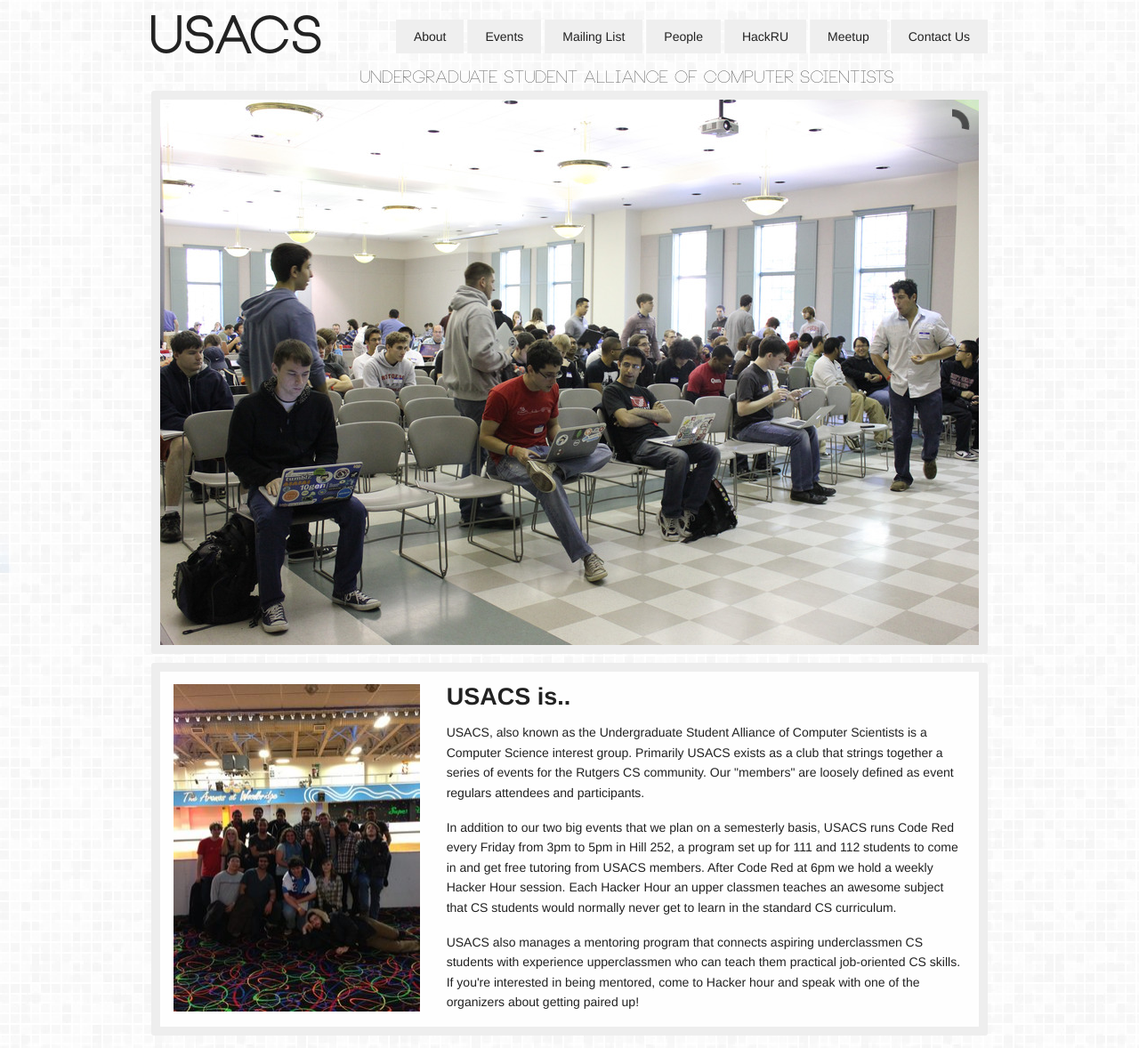
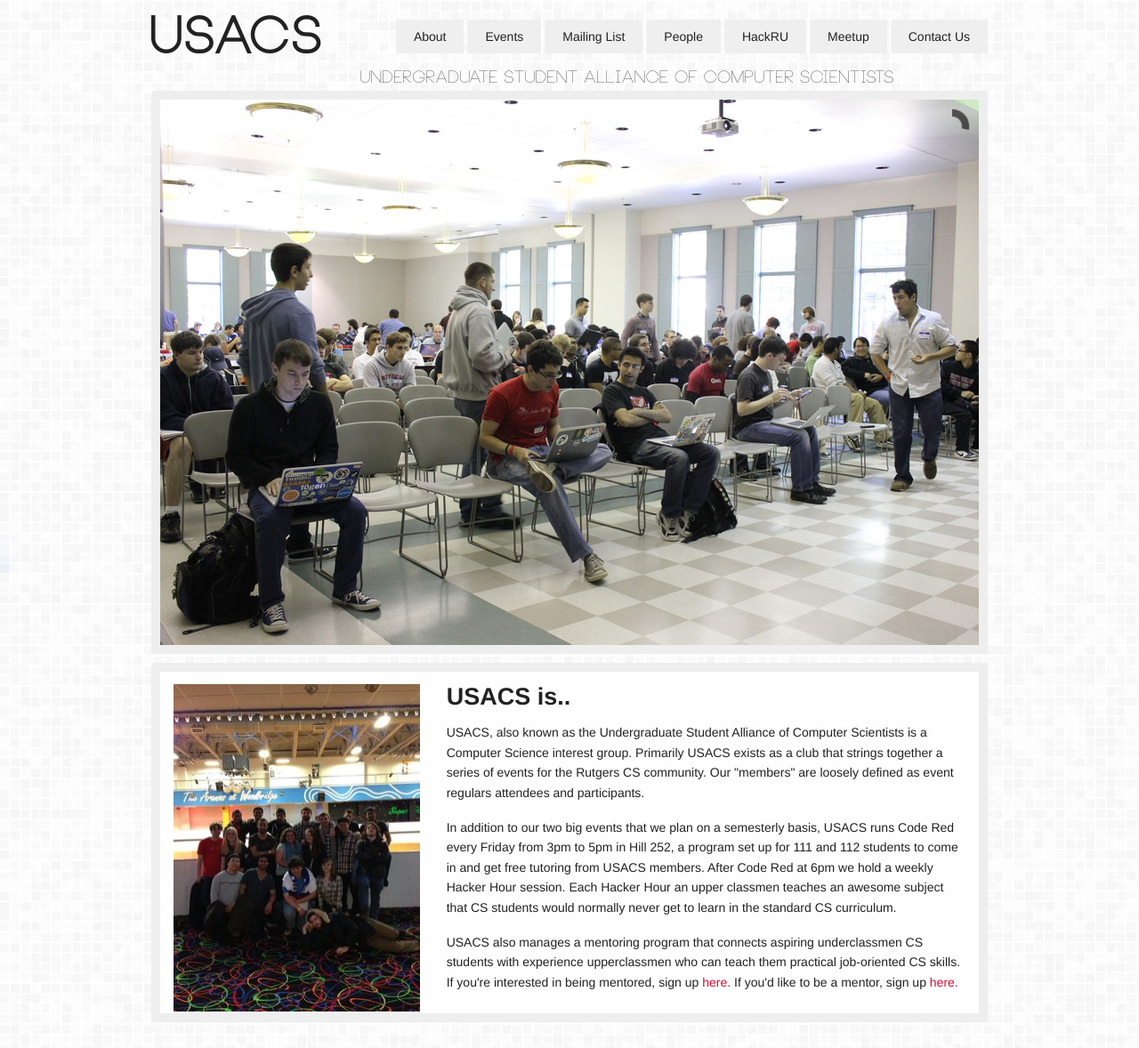
Before and after one commit to usacs/usacs.github.io, a Jekyll site: the page built from index.html, in a window 1280 px wide. Shown: the whole page at 89% size. Built offline with Jekyll 4.4.1, drawn with Linux system fonts in a browser that asks for light colours; Markdown is read by kramdown in place of the engine named in the settings.

Commit message:
added link for mentorship signups

```diff
--- a/index.html
+++ b/index.html
@@ -28,7 +28,7 @@ layout: default
 
     <p>In addition to our two big events that we plan on a semesterly basis, USACS runs Code Red every Friday from 3pm to 5pm in Hill 252, a program set up for 111 and 112 students to come in and get free tutoring from USACS members. After Code Red at 6pm we hold a weekly Hacker Hour session. Each Hacker Hour an upper classmen teaches an awesome subject that CS students would normally never get to learn in the standard CS curriculum.</p>
 
-    <p>USACS also manages a mentoring program that connects aspiring underclassmen CS students with experience upperclassmen who can teach them practical job-oriented CS skills. If you're interested in being mentored, come to Hacker hour and speak with one of the organizers about getting paired up!</p>
+    <p>USACS also manages a mentoring program that connects aspiring underclassmen CS students with experience upperclassmen who can teach them practical job-oriented CS skills. If you're interested in being mentored, sign up <a href="https://docs.google.com/spreadsheet/viewform?formkey=dEZqWlR1QjBQa2I5ZnFERUlIWFFURXc6MA">here.</a> If you'd like to be a mentor, sign up <a href="https://docs.google.com/spreadsheet/viewform?formkey=dFdGT3JjckpFb0NqUFdyd19UT21NdXc6MA">here.</a></p>
   </div>
 </div>
 
```
